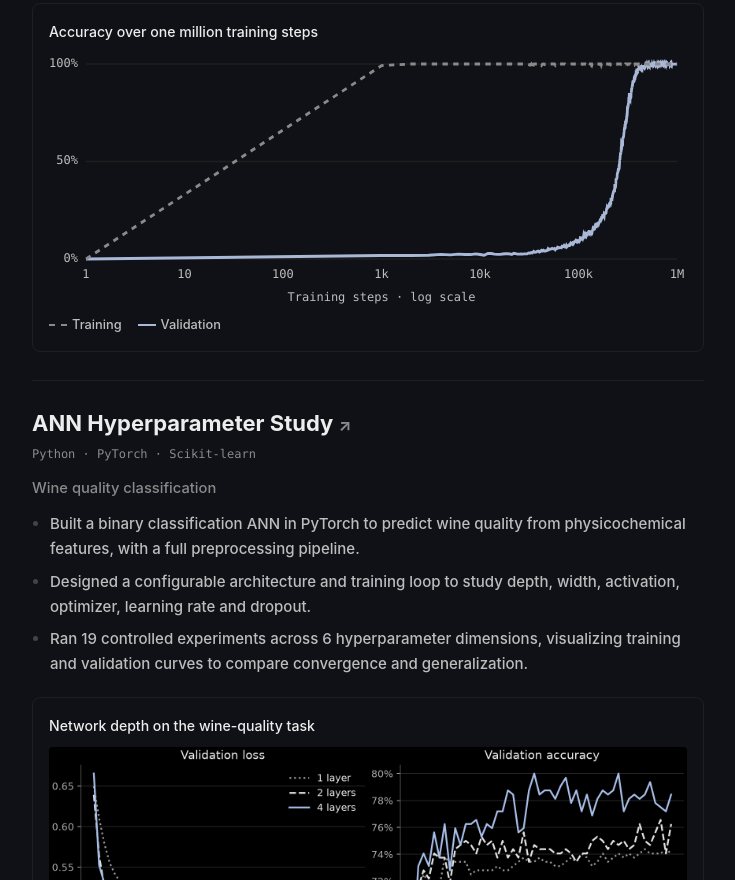
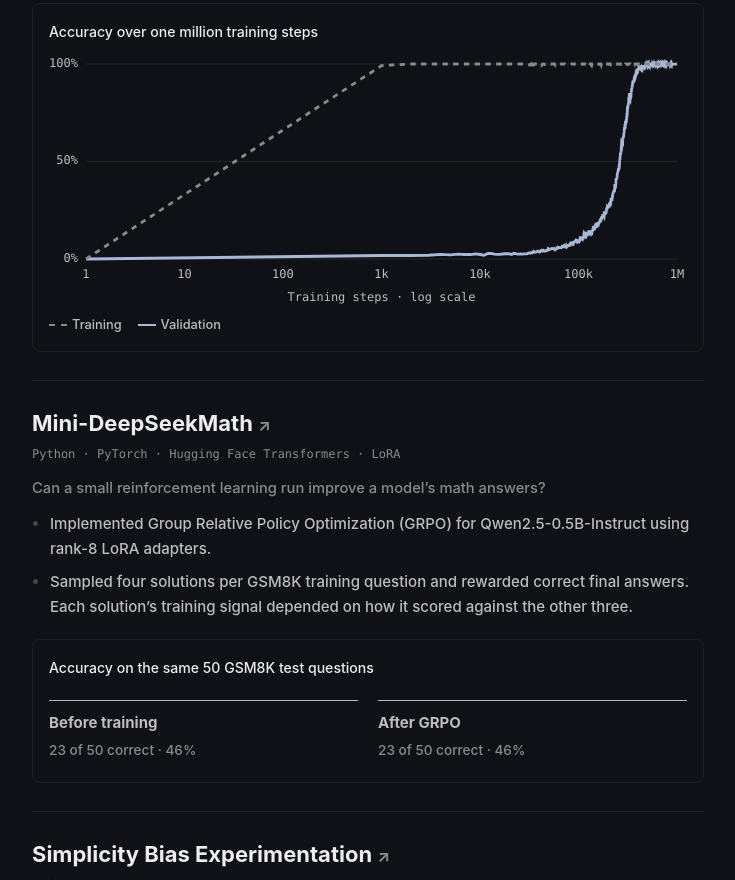
Before and after one commit to namitlakhchowra/portfolio, a plain HTML site: page index.html in a window 1280 px wide. Shown: the part 1920-2800 px from the top of the page, without its empty margins (272-1007 px from the left). Drawn offline with Linux system fonts and the light colour scheme.

Commit message:
vsomething

```diff
--- a/index.html
+++ b/index.html
@@ -347,16 +347,18 @@ main .pixel-edge { bottom: calc(100% + 12px); }
     </div>
     <div class="row">
       <div>
-        <h3><a href="https://github.com/namitlakhchowra/ann-hyperparameter-study" target="_blank" rel="noopener">ANN Hyperparameter Study&nbsp;<span class="link-arrow" aria-hidden="true">↗</span></a></h3>
-        <p class="tags">Python · PyTorch · Scikit-learn</p>
-        <p class="sub">Wine quality classification</p>
+        <h3><a href="https://github.com/namitlakhchowra/Mini-DeepSeekMath" target="_blank" rel="noopener">Mini-DeepSeekMath&nbsp;<span class="link-arrow" aria-hidden="true">↗</span></a></h3>
+        <p class="tags">Python · PyTorch · Hugging Face Transformers · LoRA</p>
+        <p class="sub">Can a small reinforcement learning run improve a model’s math answers?</p>
         <ul>
-          <li>Built a binary classification ANN in PyTorch to predict wine quality from physicochemical features, with a full preprocessing pipeline.</li>
-          <li>Designed a configurable architecture and training loop to study depth, width, activation, optimizer, learning rate and dropout.</li>
-          <li>Ran 19 controlled experiments across 6 hyperparameter dimensions, visualizing training and validation curves to compare convergence and generalization.</li>
+          <li>Implemented Group Relative Policy Optimization (GRPO) for Qwen2.5-0.5B-Instruct using rank-8 LoRA adapters.</li>
+          <li>Sampled four solutions per GSM8K training question and rewarded correct final answers. Each solution’s training signal depended on how it scored against the other three.</li>
         </ul>
-        <figure class="run-plot"><figcaption>Network depth on the wine-quality task</figcaption>
-          <a class="result-image" href="images/ann-depth.png" data-dark="images/ann-depth.png" data-light="images/ann-depth-light.png" aria-label="View full-size plot: Network depth on the wine-quality task"><img src="images/ann-depth.png" width="1620" height="612" loading="lazy" alt="Learning curves for networks with one, two, and four hidden layers."></a>
+        <figure class="run-plot"><figcaption>Accuracy on the same 50 GSM8K test questions</figcaption>
+          <ul class="rag-flow">
+            <li><strong>Before training</strong><span>23 of 50 correct · 46%</span></li>
+            <li><strong>After GRPO</strong><span>23 of 50 correct · 46%</span></li>
+          </ul>
         </figure>
       </div>
     </div>
```
